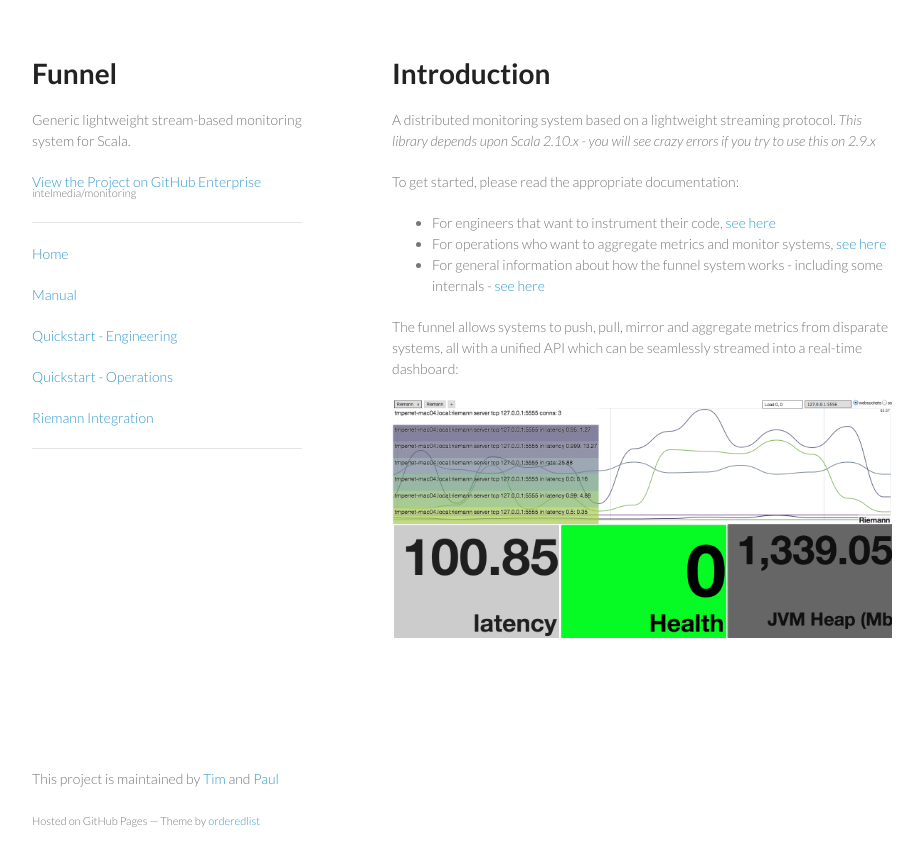
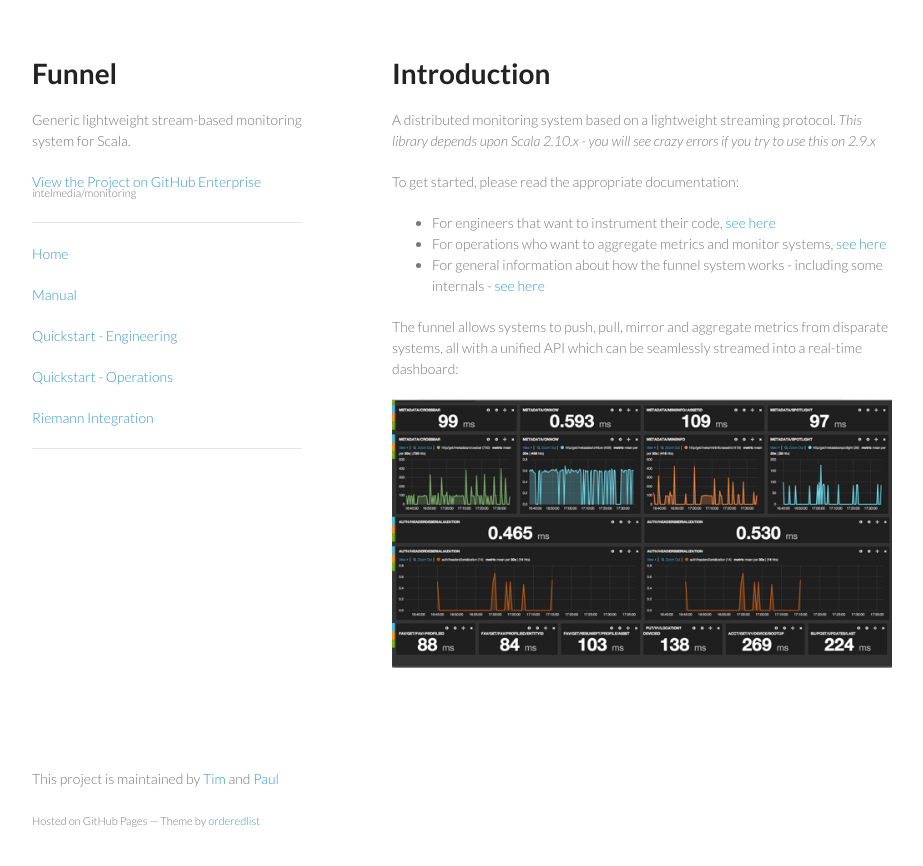
Before and after one commit to Verizon/funnel, a Jekyll site: the page built from index.md, in a window 1280 px wide. Shown: the top 866 px of the page, without its empty margins (178-1101 px from the left). Built offline with Jekyll 4.4.1, drawn with Linux system fonts in a browser that asks for light colours; Markdown is read by kramdown in place of the engine named in the settings.

Commit message:
updated dashboard image

```diff
--- a/index.md
+++ b/index.md
@@ -15,4 +15,4 @@
 
 The funnel allows systems to push, pull, mirror and aggregate metrics from disparate systems, all with a unified API which can be seamlessly streamed into a real-time dashboard:
 
-![image]({{ site.baseurl }}/img/riemann-dash.png)
+![image]({{ site.baseurl }}/img/elk-dash.png)
```
Also changed, not shown: img/elk-dash.png (added).
